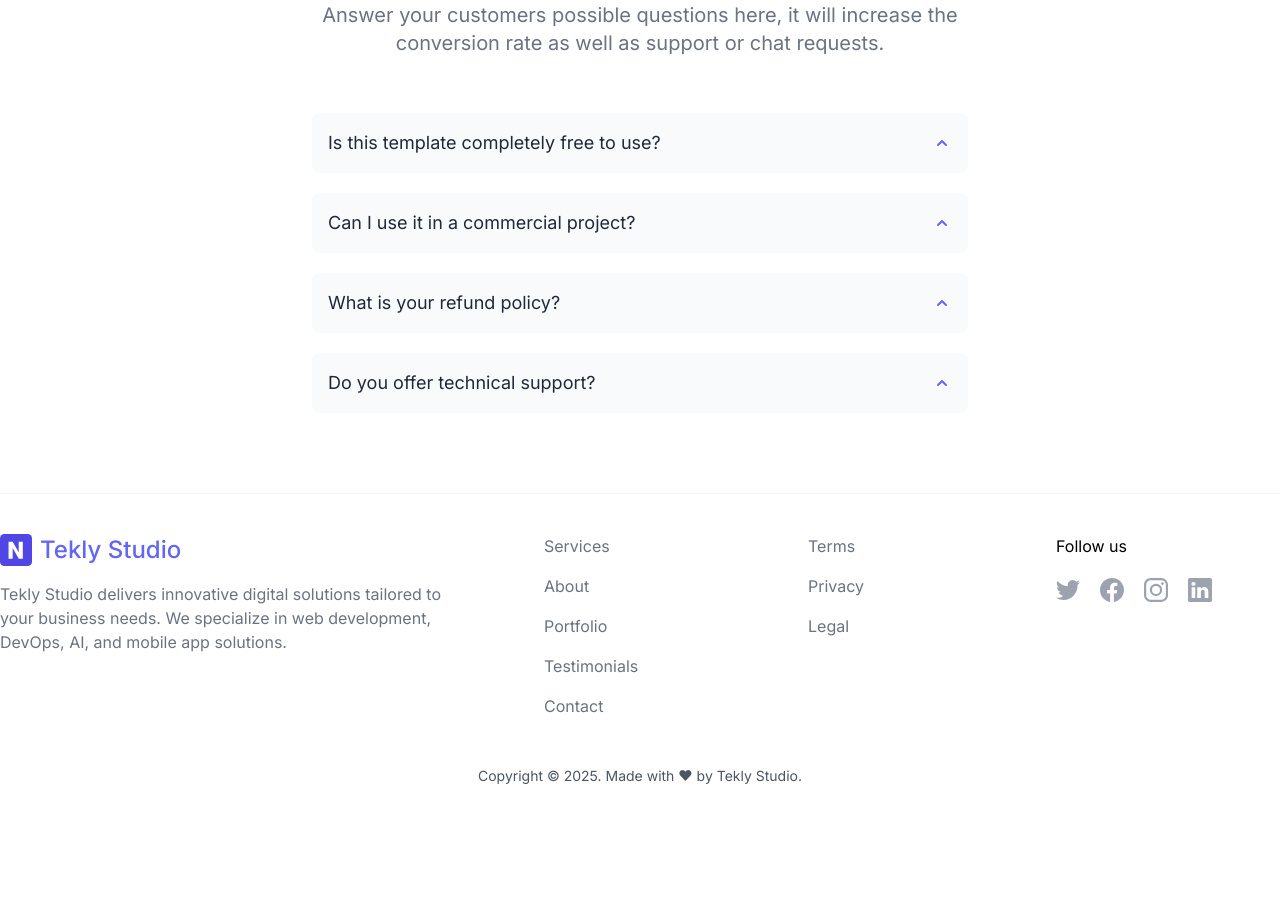
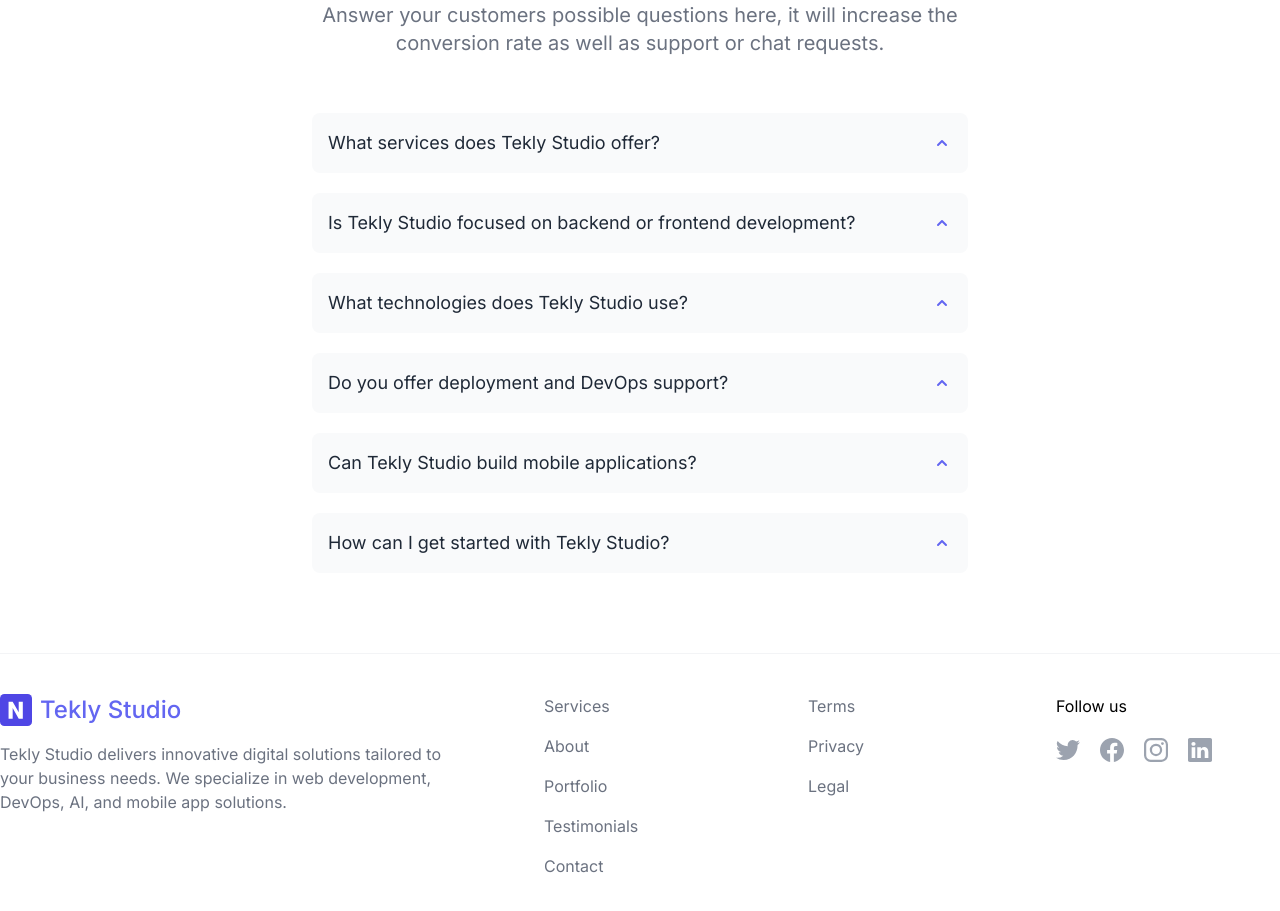
Before and after one commit to salzahir/Tekly-Site, a Next.js app: page / in a window 1280 px wide. Shown: the part 4240-5151 px from the top of the page. Before the commit the page ends 5098 px from the top, so only its background shows below. Built offline with nearby package versions, Linux system fonts and the light colour scheme.

Commit message:
feat: Update FAQ section with Tekly-specific questions

```diff
--- a/components/faq.js
+++ b/components/faq.js
@@ -35,21 +35,27 @@
 
 const faqdata = [
   {
-    question: "Is this template completely free to use?",
-    answer: "Yes, this template is completely free to use.",
+    question: "What services does Tekly Studio offer?",
+    answer: "Tekly Studio offers DevOps Operations, Custom Software Development, Mobile App Development, and cutting-edge AI solutions, including Agentic AI systems and NLP tools.",
   },
   {
-    question: "Can I use it in a commercial project?",
-    answer: "Yes, this you can.",
+    question: "Is Tekly Studio focused on backend or frontend development?",
+    answer: "Tekly Studio specializes in both backend and frontend development, delivering scalable, secure, and high-performance applications across web and mobile platforms.",
   },
   {
-    question: "What is your refund policy? ",
-    answer:
-      "If you're unhappy with your purchase for any reason, email us within 90 days and we'll refund you in full, no questions asked.",
+    question: "What technologies does Tekly Studio use?",
+    answer: "We leverage modern technologies like Docker, Kubernetes, AWS, Azure, GCP, Prisma, Node.js, React, Next.js, and advanced AI frameworks for machine learning and NLP.",
   },
   {
-    question: "Do you offer technical support? ",
-    answer:
-      "No, we don't offer technical support for free downloads. Please purchase a support plan to get 6 months of support.",
+    question: "Do you offer deployment and DevOps support?",
+    answer: "Yes, we provide full DevOps support including CI/CD pipelines, infrastructure automation, performance optimization, and cloud management for AWS, Azure, and GCP.",
+  },
+  {
+    question: "Can Tekly Studio build mobile applications?",
+    answer: "Absolutely. We offer development for Android, iOS, and web-based mobile applications to ensure your product reaches users across all platforms.",
+  },
+  {
+    question: "How can I get started with Tekly Studio?",
+    answer: "Simply fill out the contact form on our website or reach out via email. Our team will promptly schedule a consultation to understand your project requirements."
   },
 ];
```
